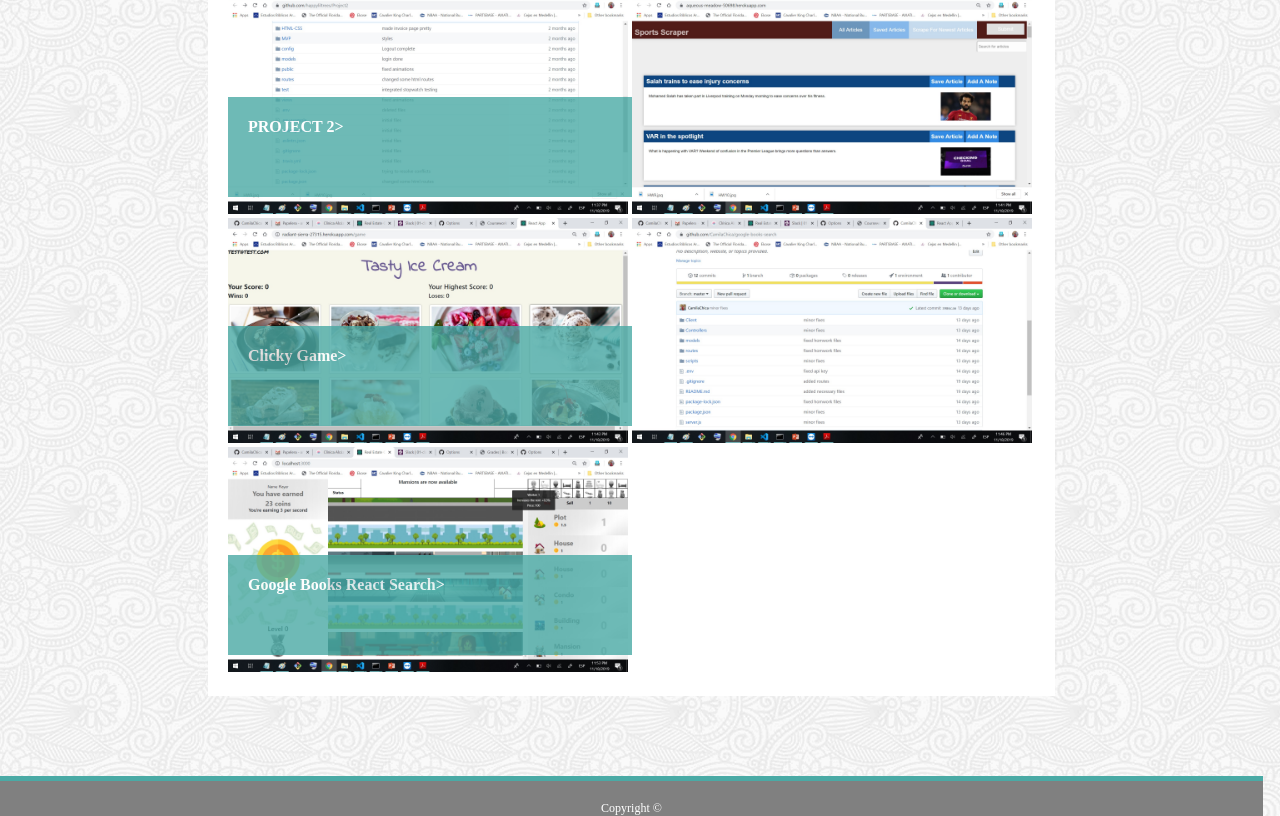
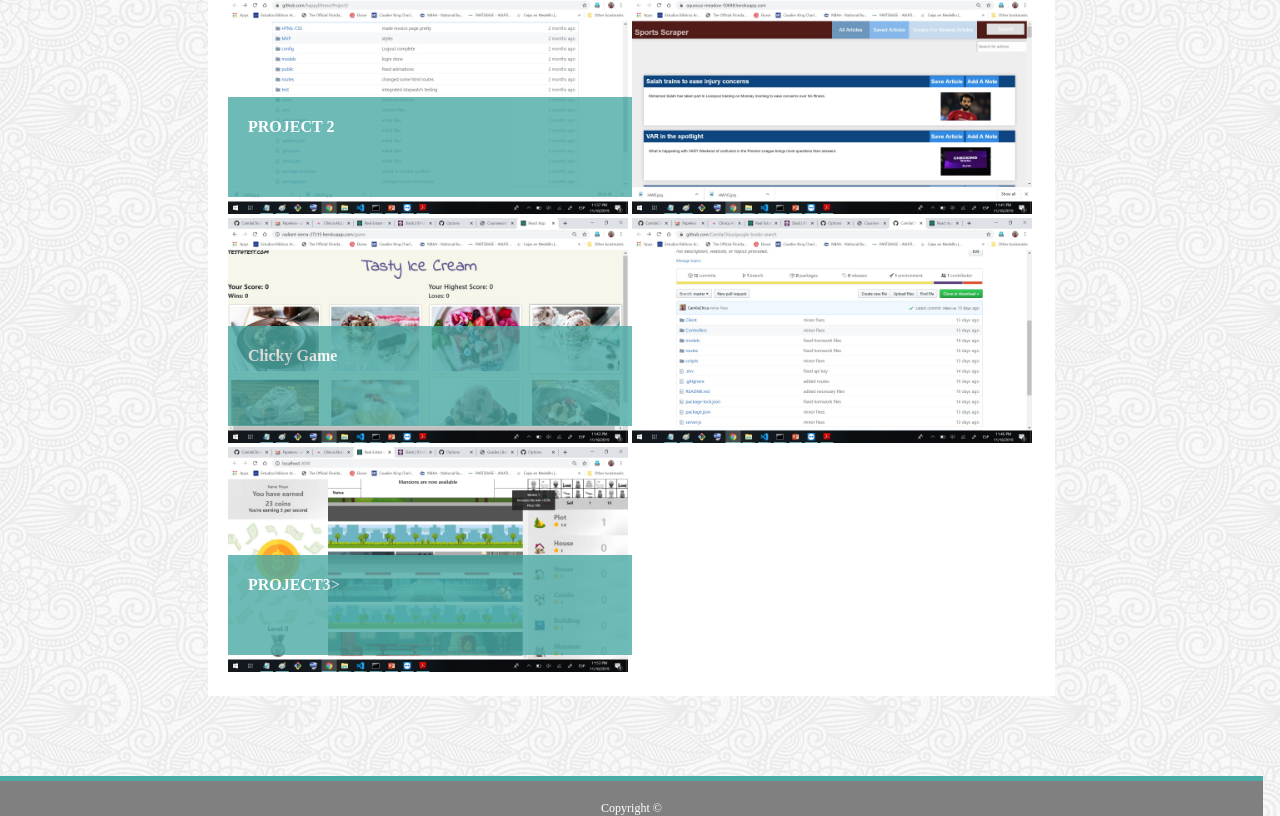
Before and after one commit to CamilaChica/Bootstrap-Portfolio, a plain HTML site: page portfolio.html in a window 1280 px wide. Shown: the part 1323-2139 px from the top of the page. Drawn offline with Linux system fonts and the light colour scheme.

Commit message:
portfolio changed

```diff
--- a/portfolio.html
+++ b/portfolio.html
@@ -222,7 +222,7 @@
               <img src="assets\images\HW11.jpg" style="width:400px;"/>
             </a>
             <div class="text-block">
-              <h4><b>PROJECT 2</b>></h4>
+              <h4><b>PROJECT 2</b></h4>
               <p></p>
             </div>
           </section>
@@ -231,7 +231,7 @@
               <img src="assets\images\HW12.jpg" style="width:400px;"/>
             </a>
             <div class="text-block2">
-              <h4><b>All the News That's Fit to Scrape</b>></h4>
+              <h4>All the News That's Fit to Scrape</h4>
               <p></p>
             </div>
           </section>
@@ -240,7 +240,7 @@
               <img src="assets\images\HW13.jpg" style="width:400px;"/>
             </a>
             <div class="text-block">
-              <h4><b>Clicky Game</b>></h4>
+              <h4>Clicky Game</h4>
               <p></p>
             </div>
           </section>
@@ -249,7 +249,7 @@
               <img src="assets\images\HW14.jpg" style="width:400px;"/>
             </a>
             <div class="text-block2">
-              <h4><b>Google Books React Search</b>></h4>
+              <h4>Google Books React Search</h4>
               <p></p>
             </div>
           </section>
@@ -258,7 +258,7 @@
               <img src="assets\images\HW15.jpg" style="width:400px;"/>
             </a>
             <div class="text-block">
-              <h4><b>Google Books React Search</b>></h4>
+              <h4><b>PROJECT3</b>></h4>
               <p></p>
             </div>
           </section>
```
